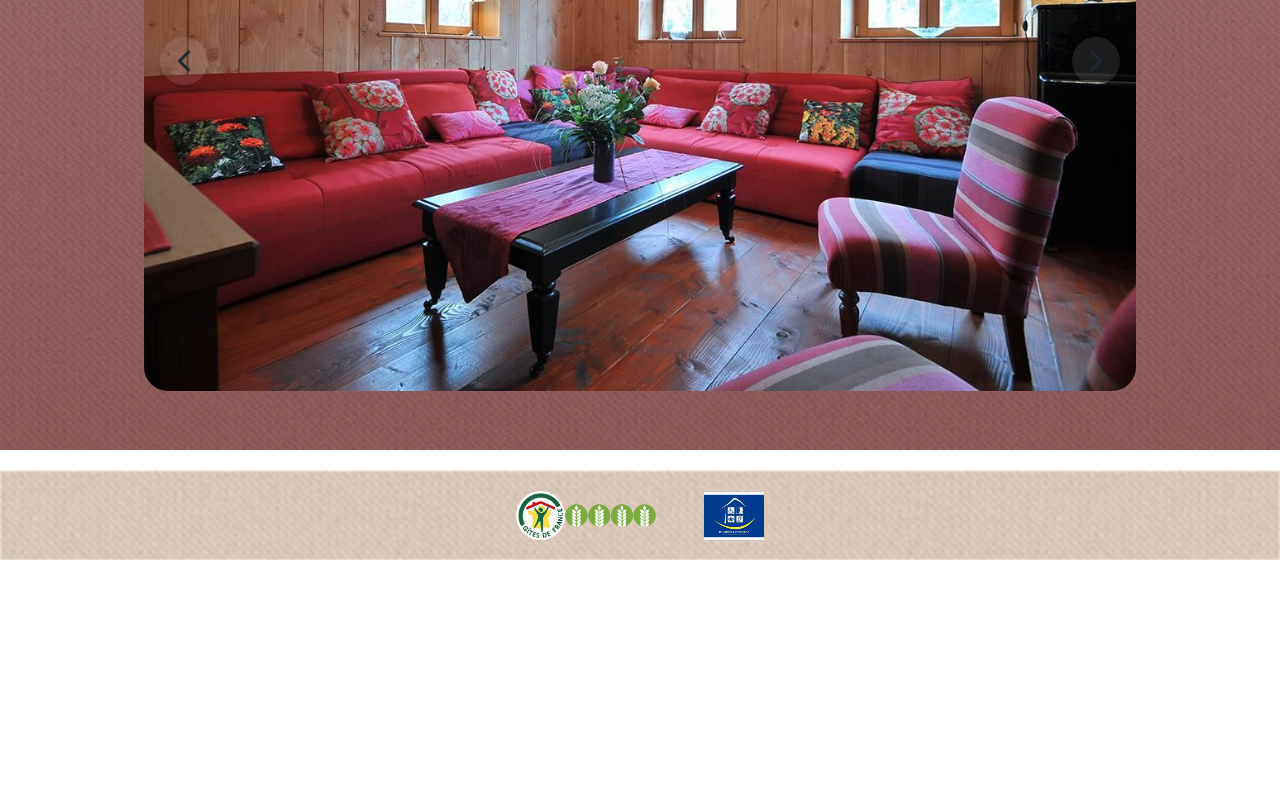
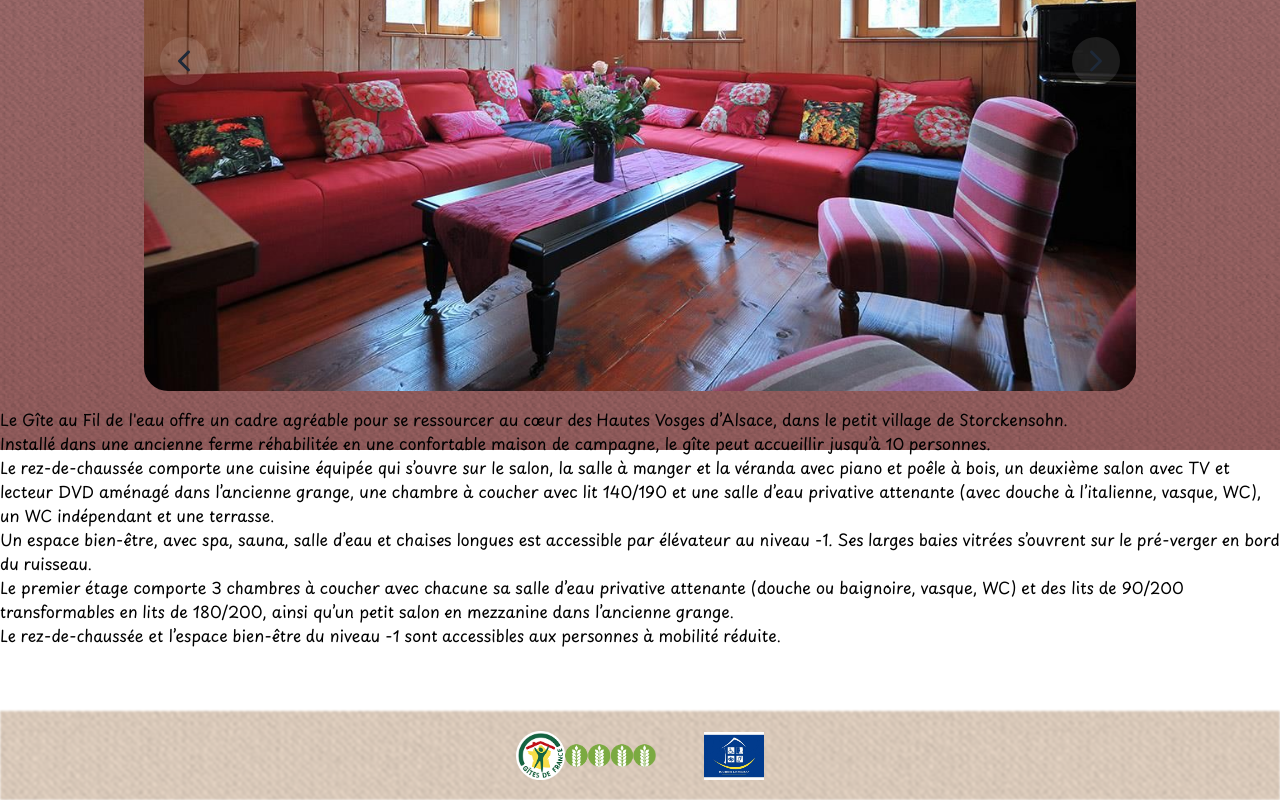
Before and after one commit to Annadesbois/gite-au-fil-de-leau, a Next.js app: page / in a window 1280 px wide. Shown: the part 350-1150 px from the top of the page. Before the commit the page ends 910 px from the top, so only its background shows below. Built offline with nearby package versions, Linux system fonts and the light colour scheme.

Commit message:
create data for photos details + add text in homepage

```diff
--- a/app/page.tsx
+++ b/app/page.tsx
@@ -1,67 +1,33 @@
 import PhotoCarousel from "@/components/carousel/PhotoCarousel";
 import { EmblaOptionsType } from "embla-carousel";
-
-const photos = [
-  {
-    src: "/photos-gite/exterieur/jardin-salon-et-transats.jpg",
-    alt: "Salon de jardin et transats dans le jardin du gîte Au fil de l’eau",
-  },
-  {
-    src: "/photos-gite/sejour/sejour-vue-jardin.jpg",
-    alt: "Séjour lumineux du gîte Au fil de l’eau avec vue sur le jardin",
-  },
-  {
-    src: "/photos-gite/interieur/petit-salon.jpg",
-    alt: "“Petit salon cosy du gîte Au fil de l’eau",
-  },
-  {
-    src: "/photos-gite/sejour/cuisine-1.jpg",
-    alt: "Cuisine du gîte Au fil de l’eau, équipée et ouverte sur le séjour",
-  },
-  {
-    src: "/photos-gite/sejour/sejour-salle-a-manger.jpg",
-    alt: "Séjour du gîte avec salle à manger lumineuse",
-  },
-  {
-    src: "/photos-gite/chambre-grange/chambre-grange-grand-lit-vue-jardin.jpg",
-    alt: "Chambre Grange avec grand lit et vue agréable sur le jardin",
-  },
-  {
-    src: "/photos-gite/chambre-cerisier/chambre-cerisier-grand-lit-vue-jardin.jpg",
-    alt: "Chambre Cerisier avec grand lit et vue sur le jardin du gîte",
-  },
-  {
-    src: "/photos-gite/chambre-jardin-des-senteurs/chambre-jardin-des-senteurs-lit.jpg",
-    alt: "Chambre Jardin des Senteurs avec lit confortable et décoration chaleureuse",
-  },
-  {
-    src: "/photos-gite/chambre-aurore/chambre-aurore-lit.jpg",
-    alt: "Chambre Aurore du gîte Au fil de l’eau avec lit double",
-  },
-  {
-    src: "/photos-gite/exterieur/jardin.jpg",
-    alt: "Jardin du gîte Au fil de l’eau, calme et verdoyant",
-  },
-  {
-    src: "/photos-gite/bien-etre/espace-bien-etre-spa.jpg",
-    alt: "Espace bien-être du gîte avec spa pour se détendre",
-  },
-  {
-    src: "/photos-gite/interieur/entree.jpg",
-    alt: "Entrée lumineuse du gîte Au fil de l’eau",
-  },
-  {
-    src: "/photos-gite/interieur/mezzanine.jpg",
-    alt: "Mezzanine du gîte Au fil de l’eau avec livres et jouets",
-  },
-];
+import { homeCarouselPhotos } from "@/data/home-carousel";
 
 const OPTIONS: EmblaOptionsType = { loop: true };
 
 export default function Home() {
   return (
     <main>
-      <PhotoCarousel slides={photos} options={OPTIONS} />
+      <PhotoCarousel slides={homeCarouselPhotos} options={OPTIONS} />
+      <div>
+        <p>
+          Le Gîte au Fil de l'eau offre un cadre agréable pour se ressourcer au cœur des Hautes Vosges d’Alsace, dans le petit village de Storckensohn.
+        </p>
+        <p>
+          Installé dans une ancienne ferme réhabilitée en une confortable maison de campagne, le gîte peut accueillir jusqu’à 10 personnes.
+        </p>
+        <p>
+          Le rez-de-chaussée comporte une cuisine équipée qui s’ouvre sur le salon, la salle à manger et la véranda avec piano et poêle à bois, un deuxième salon avec TV et lecteur DVD aménagé dans l’ancienne grange, une chambre à coucher avec lit 140/190 et une salle d’eau privative attenante (avec douche à l’italienne, vasque, WC), un WC indépendant et une terrasse.
+        </p>
+        <p>
+          Un espace bien-être, avec spa, sauna, salle d’eau et chaises longues est accessible par élévateur au niveau -1. Ses larges baies vitrées s’ouvrent sur le pré-verger en bord du ruisseau.
+        </p>
+        <p>
+          Le premier étage comporte 3 chambres à coucher avec chacune sa salle d’eau privative attenante (douche ou baignoire, vasque, WC) et des lits de 90/200 transformables en lits de 180/200, ainsi qu’un petit salon en mezzanine dans l’ancienne grange.
+        </p>
+        <p>
+          Le rez-de-chaussée et l’espace bien-être du niveau -1 sont accessibles aux personnes à mobilité réduite.
+        </p>
+      </div>
     </main>
   );
 }
--- /dev/null
+++ b/data/home-carousel.ts
@@ -0,0 +1,54 @@
+export const homeCarouselPhotos = [
+  {
+    src: "/photos-gite/exterieur/jardin-salon-et-transats.jpg",
+    alt: "Salon de jardin et transats dans le jardin du gîte Au fil de l’eau",
+  },
+  {
+    src: "/photos-gite/sejour/sejour-vue-jardin.jpg",
+    alt: "Séjour lumineux du gîte Au fil de l’eau avec vue sur le jardin",
+  },
+  {
+    src: "/photos-gite/interieur/petit-salon.jpg",
+    alt: "“Petit salon cosy du gîte Au fil de l’eau",
+  },
+  {
+    src: "/photos-gite/sejour/cuisine-1.jpg",
+    alt: "Cuisine du gîte Au fil de l’eau, équipée et ouverte sur le séjour",
+  },
+  {
+    src: "/photos-gite/sejour/sejour-salle-a-manger.jpg",
+    alt: "Séjour du gîte avec salle à manger lumineuse",
+  },
+  {
+    src: "/photos-gite/chambre-grange/chambre-grange-grand-lit-vue-jardin.jpg",
+    alt: "Chambre Grange avec grand lit et vue agréable sur le jardin",
+  },
+  {
+    src: "/photos-gite/chambre-cerisier/chambre-cerisier-grand-lit-vue-jardin.jpg",
+    alt: "Chambre Cerisier avec grand lit et vue sur le jardin du gîte",
+  },
+  {
+    src: "/photos-gite/chambre-jardin-des-senteurs/chambre-jardin-des-senteurs-lit.jpg",
+    alt: "Chambre Jardin des Senteurs avec lit confortable et décoration chaleureuse",
+  },
+  {
+    src: "/photos-gite/chambre-aurore/chambre-aurore-lit.jpg",
+    alt: "Chambre Aurore du gîte Au fil de l’eau avec lit double",
+  },
+  {
+    src: "/photos-gite/exterieur/jardin.jpg",
+    alt: "Jardin du gîte Au fil de l’eau, calme et verdoyant",
+  },
+  {
+    src: "/photos-gite/bien-etre/espace-bien-etre-spa.jpg",
+    alt: "Espace bien-être du gîte avec spa pour se détendre",
+  },
+  {
+    src: "/photos-gite/interieur/entree.jpg",
+    alt: "Entrée lumineuse du gîte Au fil de l’eau",
+  },
+  {
+    src: "/photos-gite/interieur/mezzanine.jpg",
+    alt: "Mezzanine du gîte Au fil de l’eau avec livres et jouets",
+  },
+];
```
Also changed, not shown: public/photos-gite/sejour/sejour-elevateur.jpg (renamed from public/photos-gite/sejour/sejour-ascenseur.jpg).
